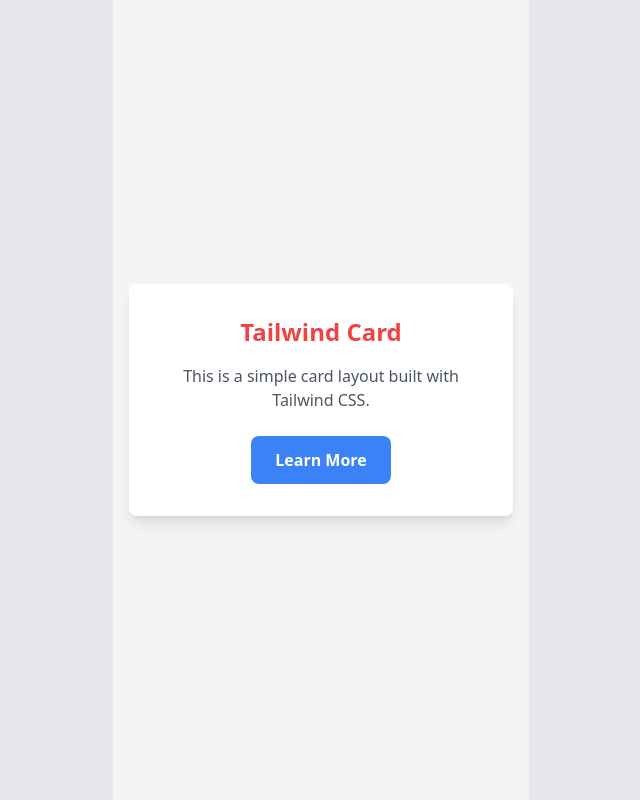
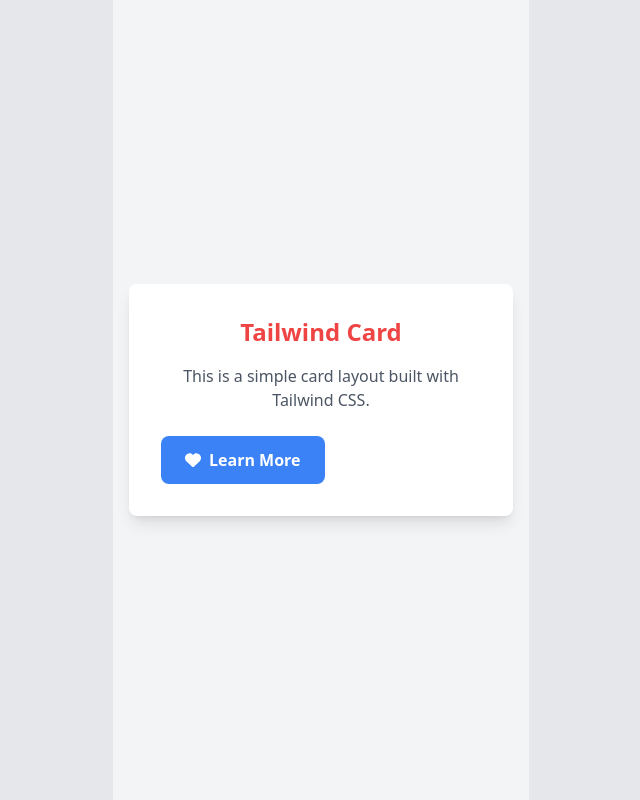
Before and after one commit to lufias/trending-repo-demo, a React (Vite) app: page / in a window 1280 px wide. Shown: the whole page, without its empty margins (319-959 px from the left). Built offline with nearby package versions, Linux system fonts and the light colour scheme.

Commit message:
Added font awesome

```diff
--- a/package.json
+++ b/package.json
@@ -10,6 +10,11 @@
     "preview": "vite preview"
   },
   "dependencies": {
+    "@fortawesome/fontawesome-svg-core": "^6.7.2",
+    "@fortawesome/free-brands-svg-icons": "^6.7.2",
+    "@fortawesome/free-regular-svg-icons": "^6.7.2",
+    "@fortawesome/free-solid-svg-icons": "^6.7.2",
+    "@fortawesome/react-fontawesome": "^0.2.2",
     "@tailwindcss/vite": "^4.1.5",
     "react": "^19.0.0",
     "react-dom": "^19.0.0"
--- a/src/App.jsx
+++ b/src/App.jsx
@@ -1,3 +1,7 @@
+import './fontawesome';
+import { FontAwesomeIcon } from '@fortawesome/react-fontawesome';
+import { faHeart } from '@fortawesome/free-solid-svg-icons';
+
 function App() {
   return (
     <div className="min-h-screen bg-gray-100 flex items-center justify-center p-4">
@@ -6,7 +10,8 @@
         <p className="text-gray-600 mb-6">
           This is a simple card layout built with Tailwind CSS.
         </p>
-        <button className="bg-blue-500 hover:bg-blue-700 text-white font-bold py-3 px-6 rounded-lg transition duration-300">
+        <button className="bg-blue-500 hover:bg-blue-700 text-white font-bold py-3 px-6 rounded-lg transition duration-300 flex items-center justify-center gap-2">
+          <FontAwesomeIcon icon={faHeart} />
           Learn More
         </button>
       </div>
--- /dev/null
+++ b/src/fontawesome.js
@@ -0,0 +1,7 @@
+import { library } from '@fortawesome/fontawesome-svg-core';
+import { fas } from '@fortawesome/free-solid-svg-icons';
+import { far } from '@fortawesome/free-regular-svg-icons';
+import { fab } from '@fortawesome/free-brands-svg-icons';
+
+// Add all icons to the library
+library.add(fas, far, fab);
```
Also changed, not shown: 1 other file (tests, documents, lock files or other folders).
